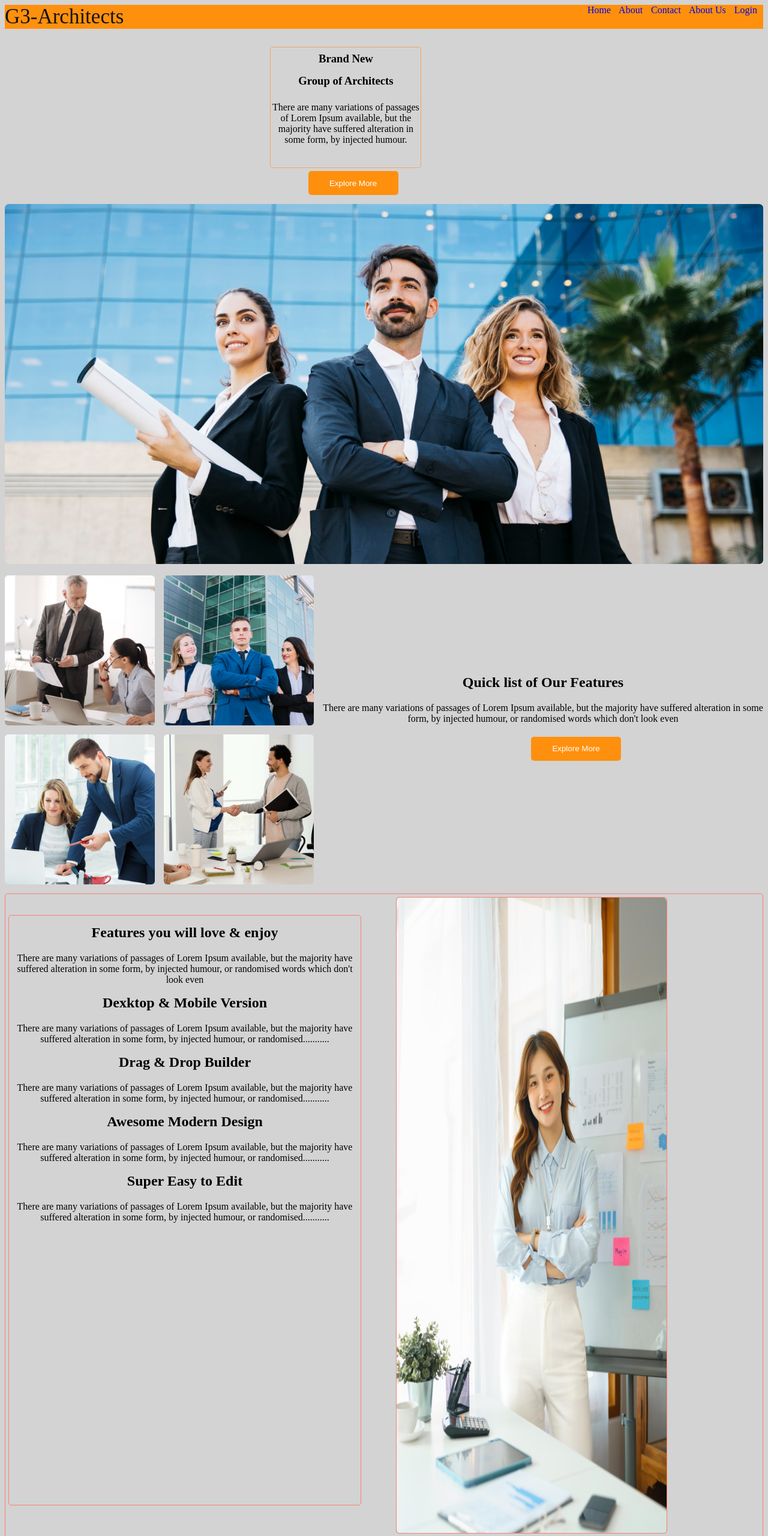
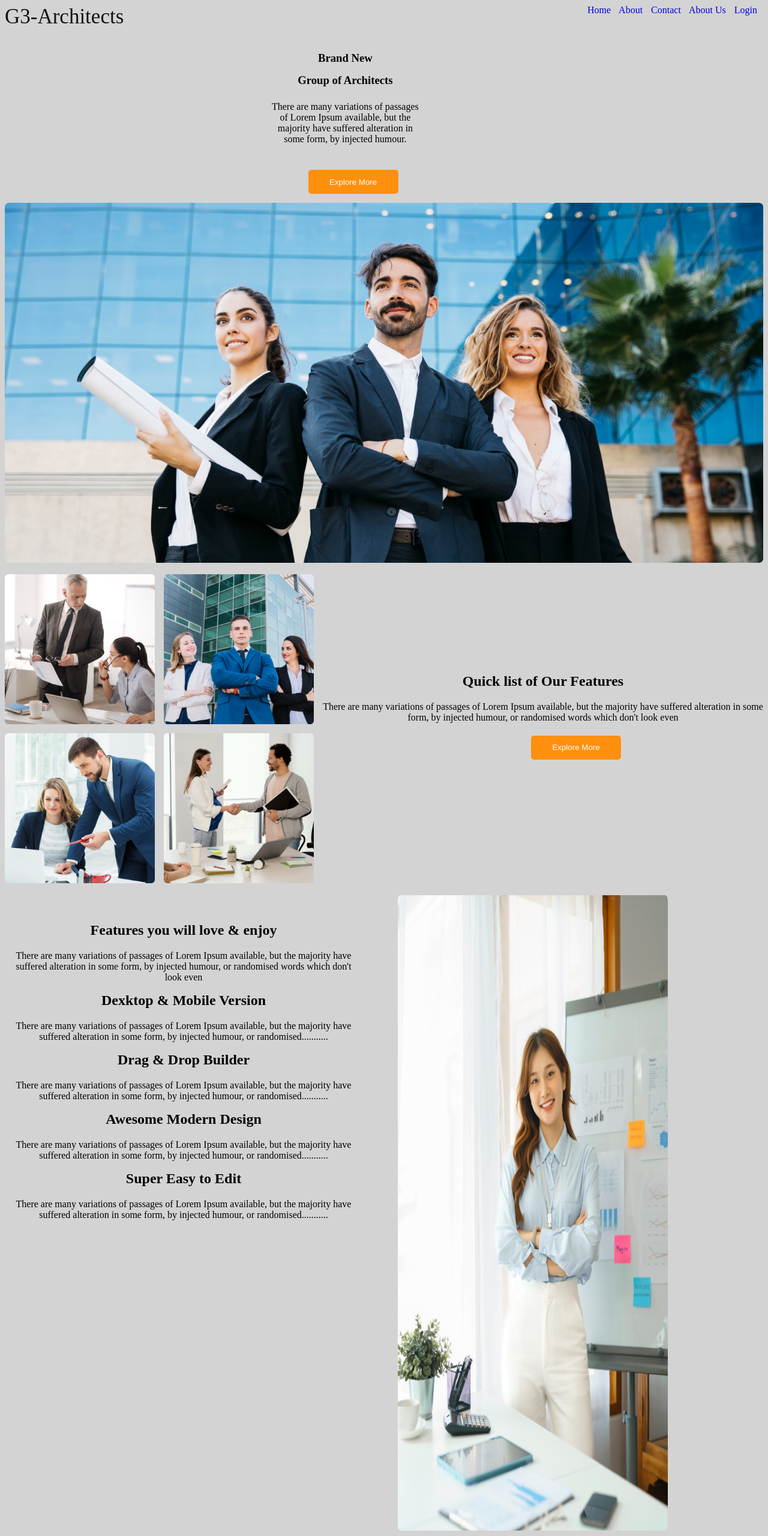
Before and after one commit to Assraful/assignment_2, a plain HTML site: page index.html in a window 1280 px wide. Shown: the top 2560 px of the page at 60% size. Drawn offline with Linux system fonts and the light colour scheme.

Commit message:
finallay submition

```diff
--- a/index.html
+++ b/index.html
@@ -15,7 +15,7 @@
 
 <body>
     <header>
-        <nav class="nav-container">
+        <nav>
             <span>
                 <a class="brand" href="https://g3arch.com/">G3-Architects</a>
             </span>
--- a/style.css
+++ b/style.css
@@ -3,10 +3,6 @@ body {
 
 }
 
-.nav-container{
-    background-color: #FF900E;
-    display: flex;
-}
 nav {
     display: flex;
     justify-content: space-between;
@@ -47,7 +43,6 @@ button {
 
 .branding {
     text-align: center;
-    border: 1px solid sandybrown;
     border-radius: 5px;
     height: 200px;
     width: 250px;
@@ -55,7 +50,6 @@ button {
     flex-direction: column;
     margin-left: 35%;
     margin-top: 30px;
-
 
 }
 
@@ -107,26 +101,24 @@ button {
     justify-content: space-between;
     margin-top: 15px;
     gap:15px;
-    border: 1px solid salmon;
     border-radius: 5px;
     padding: 5px;
+
 }
 
 .feature-info {
     text-align: center;
     width: 586px;
     height: 982px;
-    border: 1px solid salmon;
     border-radius: 5px;
     margin-top: 30px;
 }
 
+
 .feature-container img {
     width: 450px;
     height: 1059px;
-    border: 1px solid salmon;
     border-radius: 5px;
-
 }
 
 .feature-btn{
@@ -147,11 +139,9 @@ button {
 .container {
     display: flex;
     justify-content: space-around;
-    border: 1px solid sandybrown;
     border-radius: 5px;
+
 }
-
-
 
 .item {
     border: 1px solid #FF900E;
@@ -174,8 +164,7 @@ button {
 
 /* sponsors section styling */
 
-.sponsors-info h2,
-p {
+.sponsors-info h2,p {
     text-align: center;
 }
 
@@ -234,24 +223,19 @@ footer {
 
 }
 
-
-
-
-
 /* responsive section start from here */
 
 @media only screen and (max-width:576px) {
-    .nav-container,
+     nav,
     .brand-container,
     .img-container,
     .feature-container,
     .container,
     .sponsors-container,
     .bird-container,
-    footer
-    {
+    footer{
         grid-template-columns: repeat(1, 1fr);
         flex-direction: column;
     }
 
-}
+};
```
